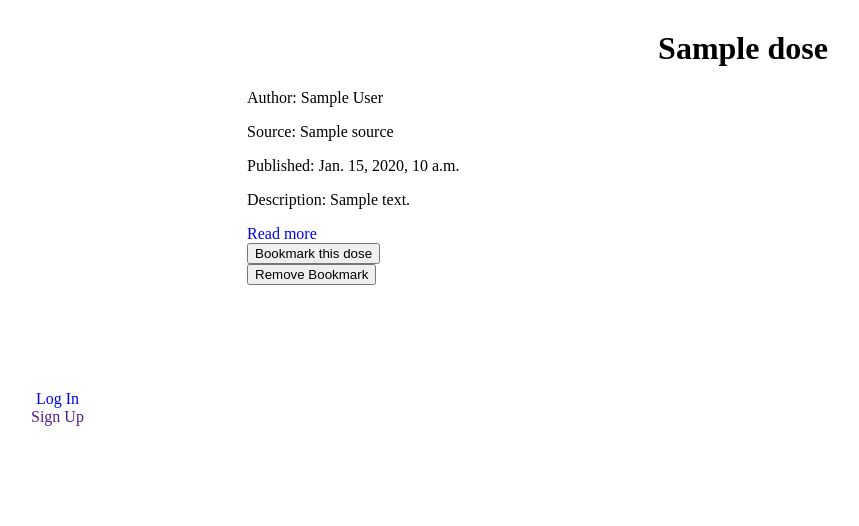
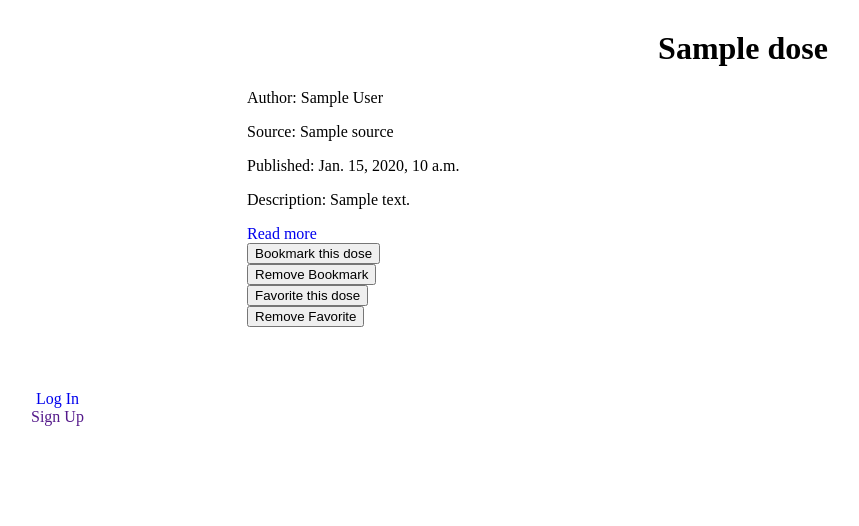
Before and after one commit to maviles7/dailydose, a Django app: template main_app/templates/doses/detail.html in a window 1280 px wide. Shown: the top 526 px of the page, without its empty margins (17-876 px from the left). Run offline with Django 3.2, Linux system fonts and the light colour scheme; the template is opened without the code that fills it: most values are stand-ins (such as "Sample title", 1, 10 or a date in 2020).

Commit message:
fav functionality

```diff
--- a/main_app/templates/base.html
+++ b/main_app/templates/base.html
@@ -17,7 +17,7 @@
         <ul>
           {% if user.is_authenticated %}
             <li><a href="{% url 'dose-index' %}">Daily Doses</a></li>
-            <li><a href="{% url 'favorite-doses-list' %}">Favorite Doses</a></li>
+            <li><a href="{% url 'favorite-doses-index' %}">Favorite Doses</a></li>
             <li><a href="{% url 'bookmark-dose-index' %}">Bookmarked Doses</a></li>
             <li><a href="{% url 'upload' %}">Upload A Dose</a></li>
             <li>
--- a/main_app/templates/doses/detail.html
+++ b/main_app/templates/doses/detail.html
@@ -35,6 +35,14 @@
             {% csrf_token %}
             <button type="submit">Remove Bookmark</button>
           </form>
+          <form action="{% url 'favorite-dose' dose.id %}" method="post">
+            {% csrf_token %}
+            <button type="submit">Favorite this dose</button>
+          </form>
+          <form action="{% url 'unfavorite-dose' dose.id %}" method="post">
+            {% csrf_token %}
+            <button type="submit">Remove Favorite</button>
+          </form>
         </li>
     </ul>
   </div>
--- a/main_app/templates/doses/favorite_doses_list.html
+++ b/main_app/templates/doses/favorite_doses_list.html
@@ -5,7 +5,7 @@
   <ul>
     {% for favorite in favorite_doses %}
       <li>
-        <a href="{% url 'dose_detail' favorite.dose.id %}">{{ favorite.dose.title }}</a>
+        <a href="{% url 'dose-detail' favorite.dose.id %}"><h1>{{ favorite.dose.title }}</h1></a>
         <p>{{ favorite.dose.description }}</p>
       </li>
     {% endfor %}
--- a/main_app/urls.py
+++ b/main_app/urls.py
@@ -5,7 +5,9 @@ urlpatterns = [
     path('', views.Home.as_view(), name='home'),
     path('doses/', views.dose_list, name='dose-index'),
     path('doses/<int:dose_id>/', views.dose_detail, name='dose-detail'),
-    path('favorite-doses/', views.favorite_doses_list, name='favorite-doses-list'),
+    path('favorite-doses/', views.favorite_doses_list, name='favorite-doses-index'),
+    path('doses/favorites/<int:dose_id>/', views.favorite_dose, name='favorite-dose'),
+    path('doses/unfavorite/<int:dose_id>/', views.unfavorite_dose, name='unfavorite-dose'),
     path('doses/bookmarks', views.bookmark_doses_list, name='bookmark-dose-index'),
     path('doses/bookmarks/<int:dose_id>/', views.bookmark_dose, name='bookmark-dose'),
     path('doses/unbookmark/<int:dose_id>/', views.unbookmark_dose, name='unbookmark-dose'),
```
Also changed, not shown: main_app/views.py (+30 -0 lines).
